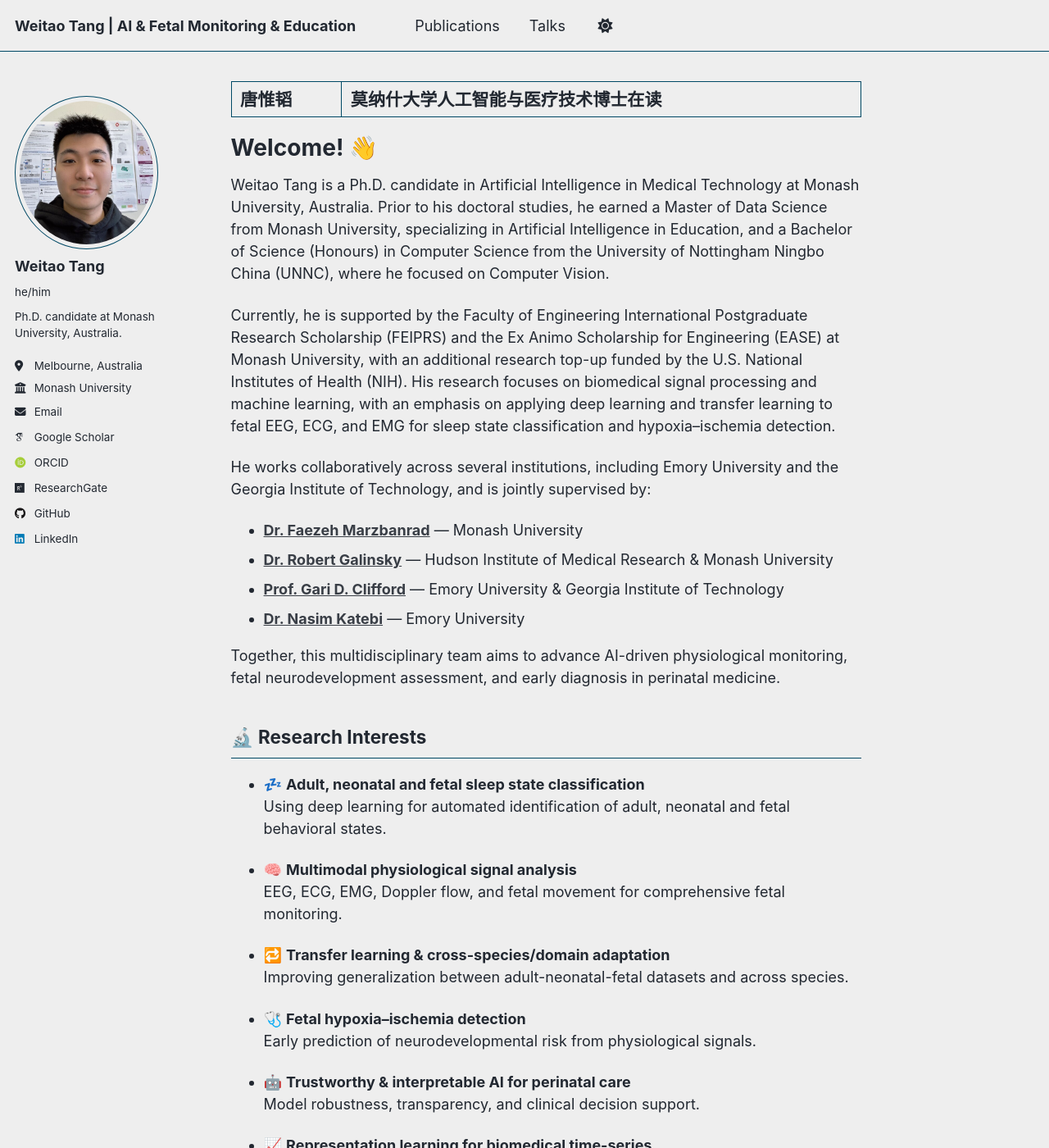
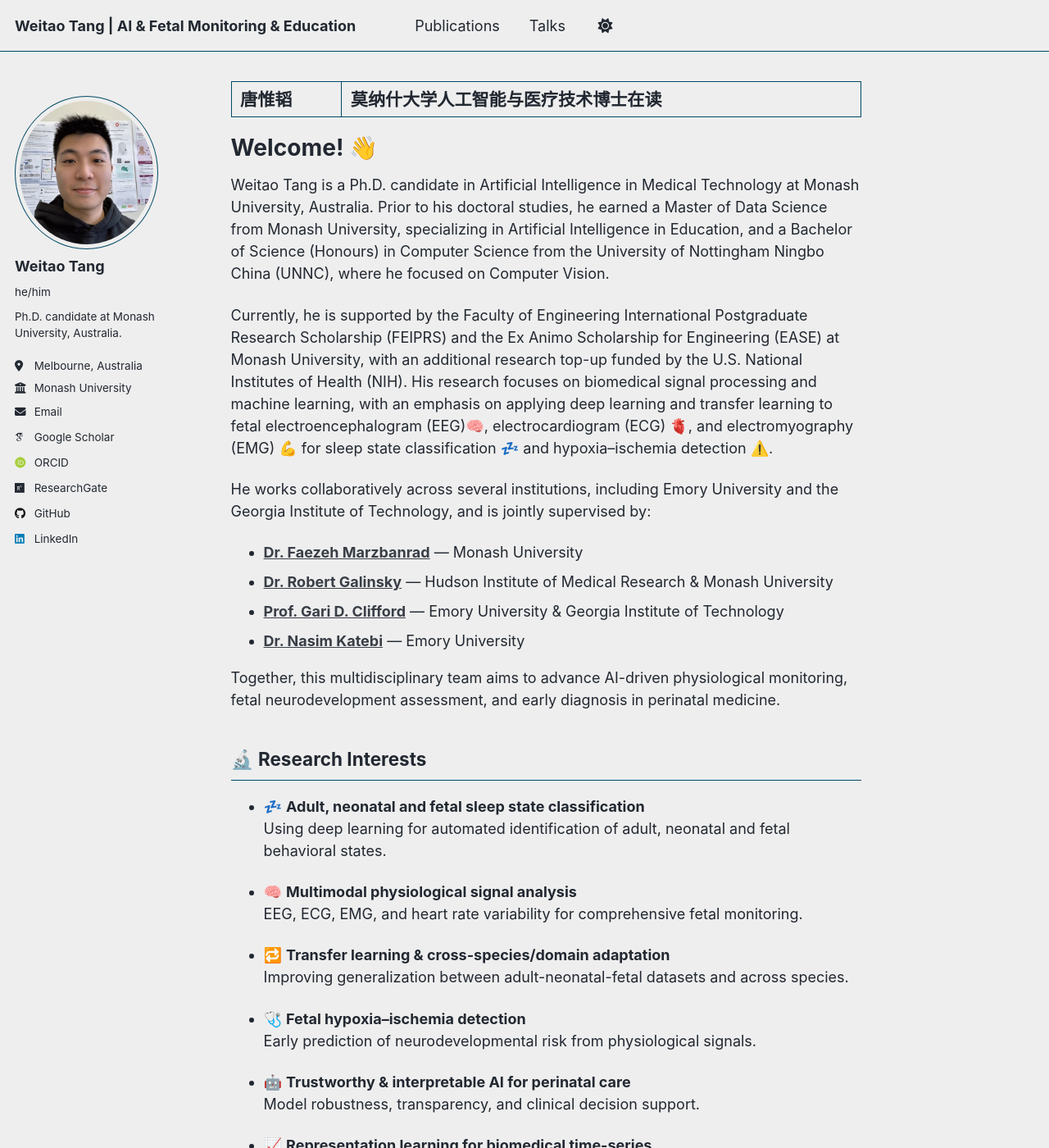
Before and after one commit to WeitaoTang-GitHub/WeitaoTang-GitHub.github.io, a Jekyll site: the page built from _pages/about.md, in a window 1280 px wide and 1400 px high. Shown: the whole window at 82% size. Built offline with Jekyll 4.4.1, drawn with Linux system fonts in a browser that asks for light colours; some web fonts are replaced.

Commit message:
Update about.md

```diff
--- a/_pages/about.md
+++ b/_pages/about.md
@@ -11,7 +11,7 @@ Welcome! 👋
 ======
 Weitao Tang is a Ph.D. candidate in Artificial Intelligence in Medical Technology at Monash University, Australia. Prior to his doctoral studies, he earned a Master of Data Science from Monash University, specializing in Artificial Intelligence in Education, and a Bachelor of Science (Honours) in Computer Science from the University of Nottingham Ningbo China (UNNC), where he focused on Computer Vision.
 
-Currently, he is supported by the Faculty of Engineering International Postgraduate Research Scholarship (FEIPRS) and the Ex Animo Scholarship for Engineering (EASE) at Monash University, with an additional research top-up funded by the U.S. National Institutes of Health (NIH). His research focuses on biomedical signal processing and machine learning, with an emphasis on applying deep learning and transfer learning to fetal EEG, ECG, and EMG for sleep state classification and hypoxia–ischemia detection.
+Currently, he is supported by the Faculty of Engineering International Postgraduate Research Scholarship (FEIPRS) and the Ex Animo Scholarship for Engineering (EASE) at Monash University, with an additional research top-up funded by the U.S. National Institutes of Health (NIH). His research focuses on biomedical signal processing and machine learning, with an emphasis on applying deep learning and transfer learning to fetal electroencephalogram (EEG)🧠, electrocardiogram (ECG) 🫀, and electromyography (EMG) 💪 for sleep state classification 💤 and hypoxia–ischemia detection ⚠️.
 
 He works collaboratively across several institutions, including Emory University and the Georgia Institute of Technology, and is jointly supervised by:
 
@@ -29,7 +29,7 @@ Together, this multidisciplinary team aims to advance AI-driven physiological mo
   Using deep learning for automated identification of adult, neonatal and fetal behavioral states.
 
 - 🧠 **Multimodal physiological signal analysis**
-  EEG, ECG, EMG, Doppler flow, and fetal movement for comprehensive fetal monitoring.
+  EEG, ECG, EMG, and heart rate variability for comprehensive fetal monitoring.
 
 - 🔁 **Transfer learning & cross-species/domain adaptation**
   Improving generalization between adult-neonatal-fetal datasets and across species.
```
